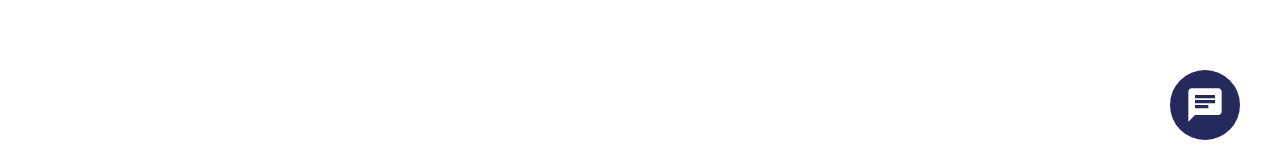
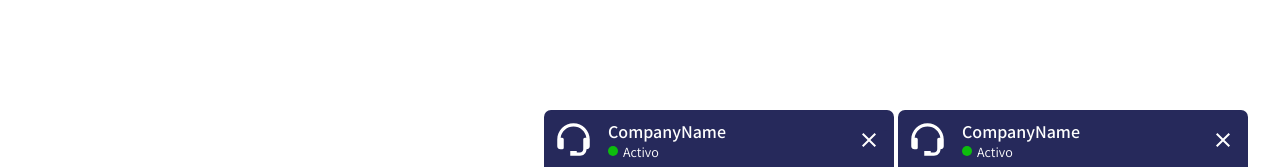
Before and after one commit to MNATorres/Chat, a React (Vite) app: page / in a window 1280 px wide. Shown: the part 630-797 px from the top of the page. Built offline with nearby package versions, Linux system fonts and the light colour scheme; no server answers; a web font is replaced by a local one.

Commit message:
se duplica chat

```diff
--- a/src/App.tsx
+++ b/src/App.tsx
@@ -1,8 +1,8 @@
 import './App.css'
 import React from 'react'
-import Chat from './components/Chat/Chat'
 import { ChatProvider } from './globalContext/ChatContext'
 import HeaderPage from './components/HeaderPage/HeaderPage'
+import Chats from './components/Chat/Chats'
 
 function App() {
 
@@ -10,7 +10,7 @@ function App() {
     <div className='App'>
       <ChatProvider>
         <HeaderPage />
-        <Chat />
+        <Chats />
       </ChatProvider>
     </div>
   )
--- a/src/components/Chat/Chat.tsx
+++ /dev/null
@@ -1,28 +0,0 @@
-import React, { useContext } from 'react'
-import './Chat.css'
-import CloseChat from './closeChat/CloseChat'
-import ChatHeader from './chatHeader/ChatHeader'
-import ChatMessage from './chatMessage/ChatMessage'
-import ChatInput from './chatInput/ChatInput'
-import { ChatContext } from '../../globalContext/ChatContext'
-
-export default function Chat() {
-  const { isClose } = useContext(ChatContext)
-
-  return (
-    <div className="chat-container">
-      <div className={isClose ? "noOpenChat" : "openChat"}>
-        <ChatHeader />
-        <ChatMessage />
-        <ChatInput />
-      </div>
-      <div className={isClose ?  "closeChat" : "noCloseChat"}>
-        <CloseChat />
-      </div>
-    </div>
-
-  )
-}
-
-
-//<MdChat className="iconCloseChat" />
--- /dev/null
+++ b/src/components/Chat/ChatUser.css
@@ -0,0 +1,8 @@
+.chatUserContainer{
+    width: 100%;
+    display: flex;
+    justify-content: end;
+    position: fixed;
+    bottom: 0;
+    right: 30px;
+}
--- /dev/null
+++ b/src/components/Chat/Chats.tsx
@@ -0,0 +1,18 @@
+import React, {useContext, useState} from 'react'
+import ChatUser from './chatUser/ChatUser'
+import './ChatUser.css'
+import { ChatContext } from '../../globalContext/ChatContext'
+
+
+export default function Chats() {
+const {handleClose} =useContext(ChatContext)
+
+
+
+  return (
+    <div className='chatUserContainer'>
+        <ChatUser  />
+        <ChatUser />
+    </div>
+  )
+}
--- a/src/components/Chat/chatHeader/ChatHeader.css
+++ b/src/components/Chat/chatHeader/ChatHeader.css
@@ -11,6 +11,7 @@
     font-size: 18px;
     font-weight: bold;
     align-items: center;
+    cursor: pointer;
 }
 
 .user{
--- a/src/components/Chat/chatHeader/ChatHeader.tsx
+++ b/src/components/Chat/chatHeader/ChatHeader.tsx
@@ -4,11 +4,13 @@ import { BiSupport } from 'react-icons/bi'
 import { MdOutlineClose } from 'react-icons/md'
 import { ChatContext } from '../../../globalContext/ChatContext';
 
+
+//handleClose
 export default function HeaderChat() {
   const { handleClose } = useContext(ChatContext)
 
   return (
-    <div className='headerChat'>
+    <div className='headerChat' onClick={handleClose}>
       <div className="user">
         <BiSupport className='iconHeader' />
         <div className="userState">
--- a/src/components/Chat/chatMessage/ChatMessage.css
+++ b/src/components/Chat/chatMessage/ChatMessage.css
@@ -1,5 +1,5 @@
 .chatContainer {
-    height: 68%;
+  max-height: 325px;
   overflow-y: scroll;
   display: flex;
   flex-direction: column;
--- a/src/components/Chat/Chat.css
+++ b/src/components/Chat/chatUser/ChatUser.css
@@ -5,41 +5,45 @@
     background-color: rgb(242, 248, 250);
     width: 350px;
     height: 480px;
-    position: fixed;
-    bottom: 15px;
-    right: 30px;
     box-shadow: rgba(0, 0, 0, 0.24) 0px 3px 8px;
     border-top-left-radius: 10px;
     border-top-right-radius: 10px;
-    transition: all 0.5s ease-in-out;
+    transition: all 50ms ease-in-out;
+    margin: 0 2px;
 }
 
 .noOpenChat {
-    opacity: 0;
     font-family: 'Assistant', sans-serif;
-    background-color: rgb(242, 248, 250);
-    width: 0px;
-    height: 0px;
-    position: fixed;
-    bottom: 15px;
-    right: 30px;
-    box-shadow: rgba(0, 0, 0, 0.24) 0px 3px 8px;
+    background-color: #26295B;
+    width: 350px;
+    height: 60px;
+    display: flex;
+    align-items: center;
+    border-top-left-radius: 7px;
+    border-top-right-radius: 7px;
+    transition: all 50ms ease-in-out;
+    margin: 0 2px;
+
 }
 
-.noCloseChat {
+.noOpenChat .bodyChat{
     display: none;
 }
 
-.closeChat {
-    display: unset;
+@media screen and (max-width: 600px) {
+    .openChat{
+        width: 80%;
+        min-width: 340px;
+    }
+
+    .noOpenChat{
+        width: 80%;
+        min-width: 340px;
+    }
+
 }
 
+
 @media screen and (max-width: 400px) {
-    .openChat {
-        width: 90%;
-        height: 500px;
-        min-width: 250px;
-        bottom: 7px;
-        right: 15px;
-    }
+
 }
--- /dev/null
+++ b/src/components/Chat/chatUser/ChatUser.tsx
@@ -0,0 +1,29 @@
+import React, { useContext, useState } from 'react'
+import './ChatUser.css'
+import ChatHeader from '../chatHeader/ChatHeader'
+import ChatMessage from '../chatMessage/ChatMessage'
+import ChatInput from '../chatInput/ChatInput'
+import { ChatContext } from '../../../globalContext/ChatContext'
+
+
+
+export default function ChatUser() {
+  const { isClose, handleClose } = useContext(ChatContext)
+
+
+  return (
+    <div>
+      <div className={isClose ? "noOpenChat" : "openChat"}>
+        <ChatHeader  />
+        <div className="bodyChat">
+          <ChatMessage />
+          <ChatInput />
+        </div>
+      </div>
+    </div>
+
+  )
+}
+
+
+//<MdChat className="iconCloseChat" />
--- a/src/components/Chat/closeChat/CloseChat.css
+++ /dev/null
@@ -1,25 +0,0 @@
-.close-chat-container{
-    background-color: #26295B;
-    width: 70px;
-    height: 70px;
-    position: fixed;
-    bottom: 30px;
-    right: 40px;
-    display: flex;
-    justify-content: center;
-    align-items: center;
-    border-radius: 70px;
-    transition: width 0.2s, height 0.2s, opacity 0.5s;
-}
-
-.close-chat-container:hover{
-    width: 75px;
-    height: 75px;
-    border-radius: 75px;
-    cursor: pointer;
-}
-
-.iconCloseChat{
-    font-size: 40px;
-    color: white;
-}
--- a/src/components/Chat/closeChat/CloseChat.tsx
+++ /dev/null
@@ -1,14 +0,0 @@
-import React, { useContext } from 'react'
-import { MdChat } from 'react-icons/md'
-import './CloseChat.css'
-import { ChatContext } from '../../../globalContext/ChatContext'
-
-export default function CloseChat() {
-  const { handleClose } = useContext(ChatContext)
-
-  return (
-    <div className='close-chat-container' onClick={handleClose}>
-      <MdChat className="iconCloseChat" />
-    </div>
-  )
-}
```
Lines whose indentation alone changed are shown as unchanged.
